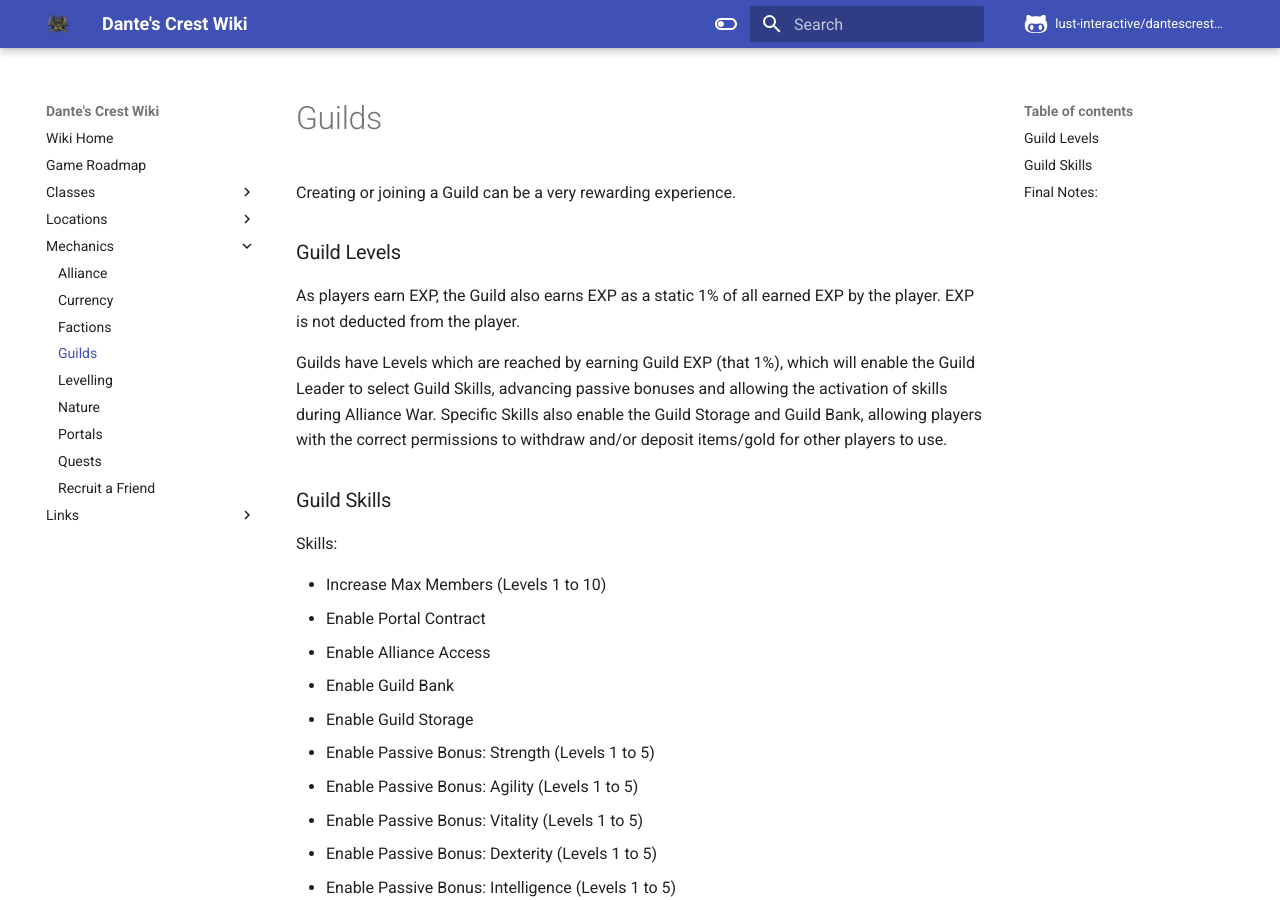
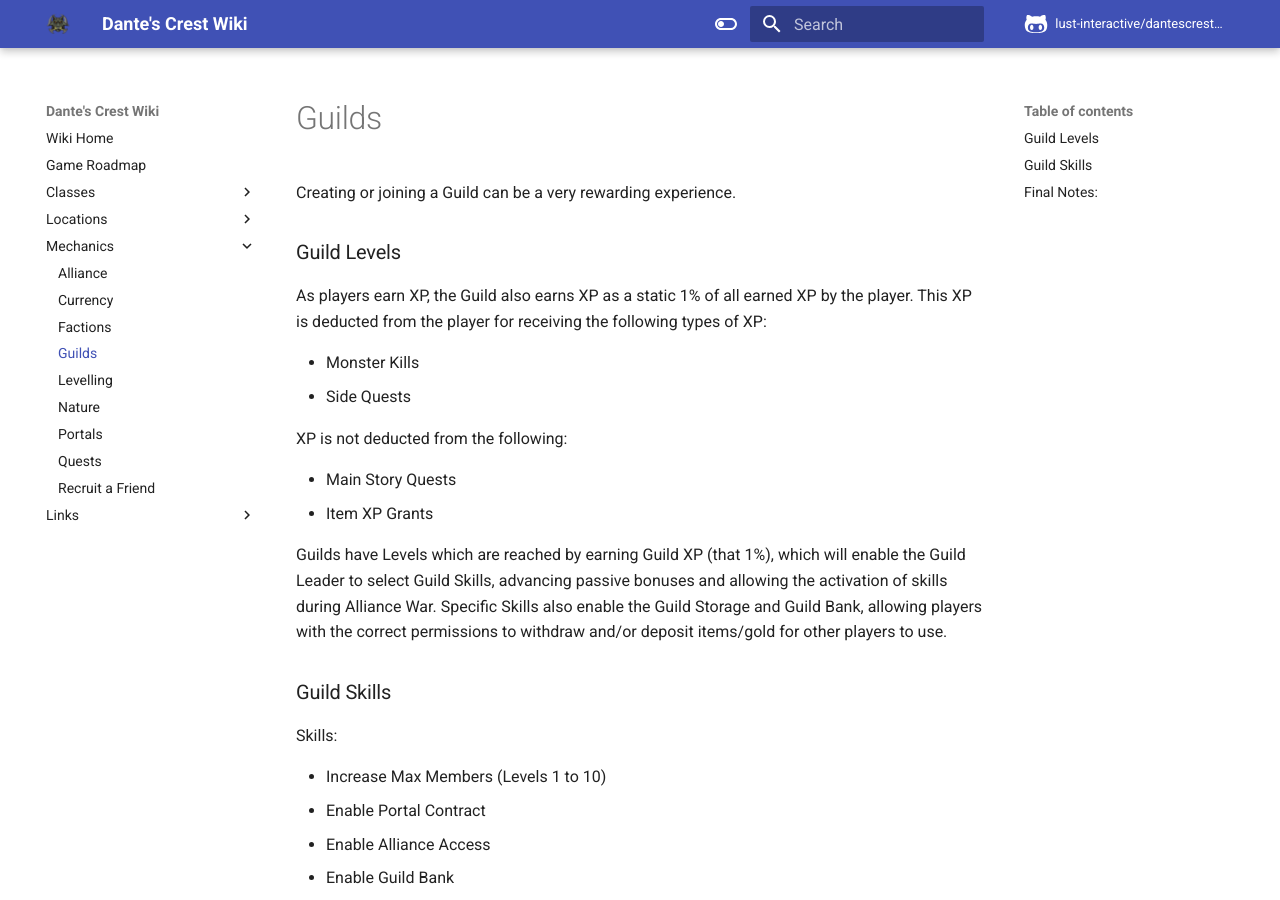
Before and after one commit to Lust-Interactive/EternalDamnationWiki, an MkDocs documentation site: the page built from data/mechanics/guilds.md, in a window 1280 px wide and 900 px high. Built offline with MkDocs 1.6.1 and Material for MkDocs 9.7.7, drawn with Linux system fonts in a browser that asks for light colours; comment, search, counter and statistics services are not loaded.

Commit message:
Updated information on Guild Levels to reflect server code

```diff
--- a/data/mechanics/guilds.md
+++ b/data/mechanics/guilds.md
@@ -1,9 +1,17 @@
 Creating or joining a Guild can be a very rewarding experience.
 
 ### Guild Levels
-As players earn EXP, the Guild also earns EXP as a static 1% of all earned EXP by the player. EXP is not deducted from the player.
+As players earn XP, the Guild also earns XP as a static 1% of all earned XP by the player. This XP is deducted from the player for receiving the following types of XP:
 
-Guilds have Levels which are reached by earning Guild EXP (that 1%), which will enable the Guild Leader to select Guild Skills, advancing passive bonuses and allowing the activation of skills during Alliance War. Specific Skills also enable the Guild Storage and Guild Bank, allowing players with the correct permissions to withdraw and/or deposit items/gold for other players to use.
+- Monster Kills
+- Side Quests
+
+XP is not deducted from the following:
+
+- Main Story Quests
+- Item XP Grants
+
+Guilds have Levels which are reached by earning Guild XP (that 1%), which will enable the Guild Leader to select Guild Skills, advancing passive bonuses and allowing the activation of skills during Alliance War. Specific Skills also enable the Guild Storage and Guild Bank, allowing players with the correct permissions to withdraw and/or deposit items/gold for other players to use.
 
 ### Guild Skills
 Skills:
```
